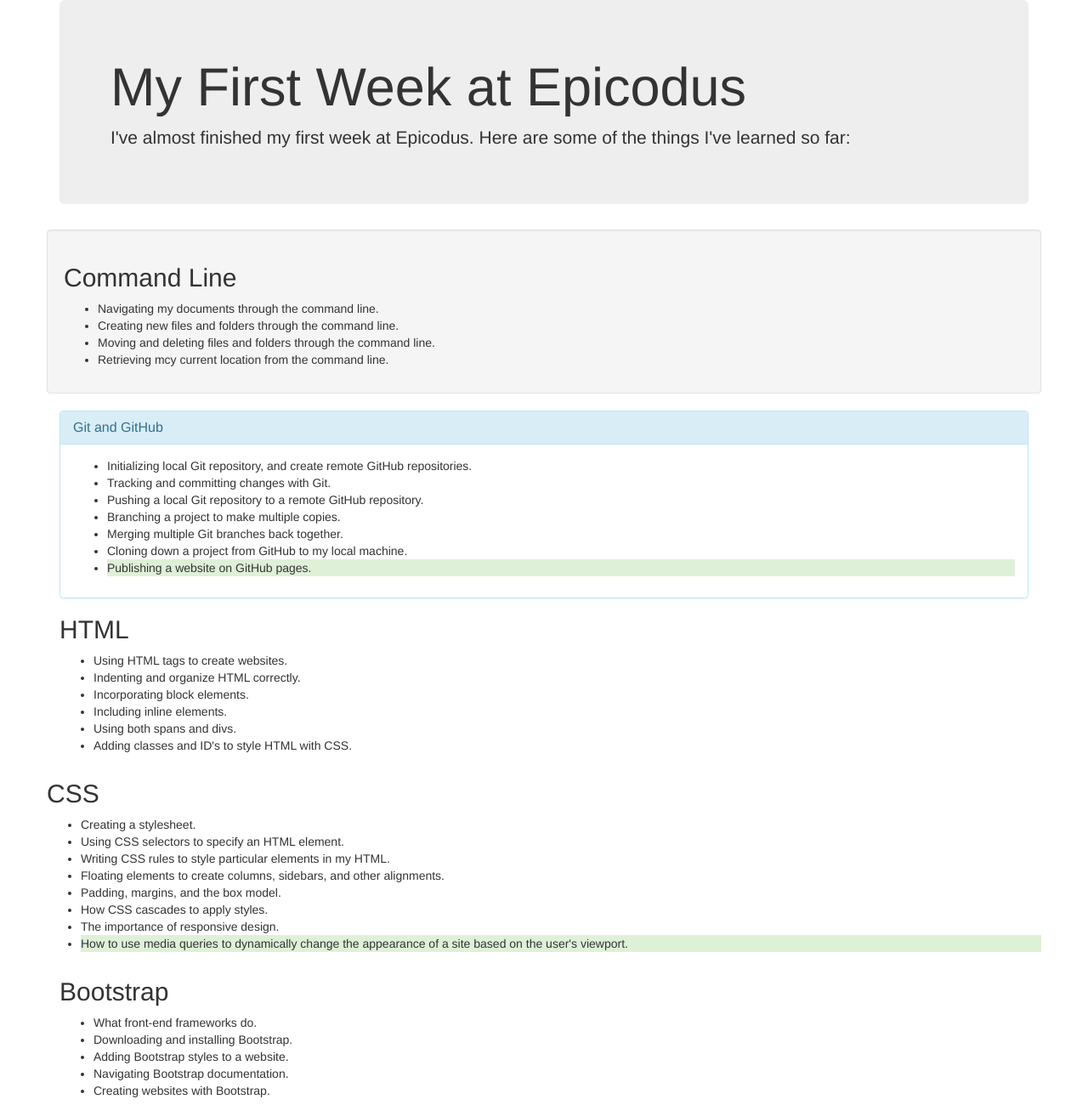
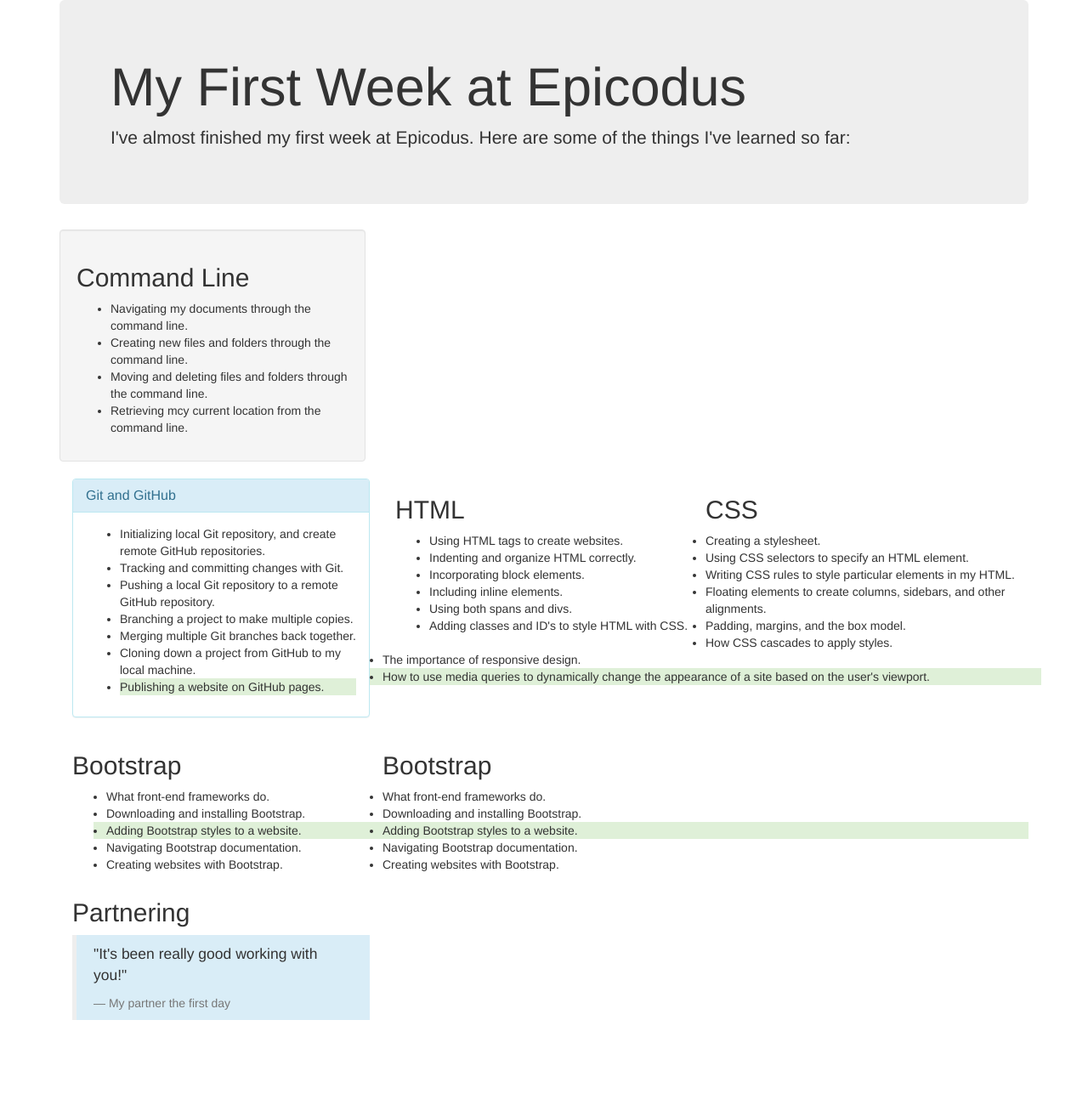
Before and after one commit to zephyrvinay/week3-bootstrap, a plain HTML site: page index-grid.html in a window 1280 px wide. Shown: the top 1300 px of the page at 85% size. After the commit the page ends 1220 px from the top, so only its background shows below. Drawn offline with Linux system fonts and the light colour scheme.

Commit message:
adding columbs to grid html

```diff
--- a/index-grid.html
+++ b/index-grid.html
@@ -13,6 +13,7 @@
         </p>
 				</div>
 				<div class="row">
+            <div class="col-md-4">
               <div class="well">
                 <h2>Command Line</h2>
                 <ul>
@@ -23,6 +24,9 @@
                 </ul>
               </div>
             </div>
+        </div>
+
+        <div class="col-md-4">
           <div class="panel panel-info">
           <div class="panel-heading">
             <h2 class="panel-title">Git and GitHub</h2>
@@ -39,6 +43,10 @@
 						</ul>
           </div>
         </div>
+        </div>
+
+
+        <div class="col-md-4">
           <h2>HTML</h2>
           <ul>
             <li>Using HTML tags to create websites.</li>
@@ -48,6 +56,8 @@
             <li>Using both spans and divs.</li>
             <li>Adding classes and ID's to style HTML with CSS.</li>
           </ul>
+        </div>
+
 
         <div class="row">
           <h2>CSS</h2>
@@ -63,6 +73,7 @@
           </ul>
         </div>
 
+        <div class="col-md-4">
           <h2>Bootstrap</h2>
 				<ul>
 					<li>What front-end frameworks do.</li>
@@ -70,6 +81,8 @@
 					<li>Adding Bootstrap styles to a website.</li>
 					<li>Navigating Bootstrap documentation.</li>
 					<li>Creating websites with Bootstrap.</li>
+        </div>
+
 					<h2>Bootstrap</h2>
 					<ul>
 						<li>What front-end frameworks do.</li>
@@ -78,11 +91,15 @@
 						<li>Navigating Bootstrap documentation.</li>
 						<li>Creating websites with Bootstrap.</li>
           </ul>
+
+          <div class="col-md-4">
             <h2>Partnering</h2>
             <blockquote class="bg-info">
               <p>"It's been really good working with you!"</p>
               <footer>My partner the first day</footer>
             </blockquote>
+          </div>
+
 				</ul>
 			</div>
 		</body>
```
Lines whose indentation alone changed are shown as unchanged.
